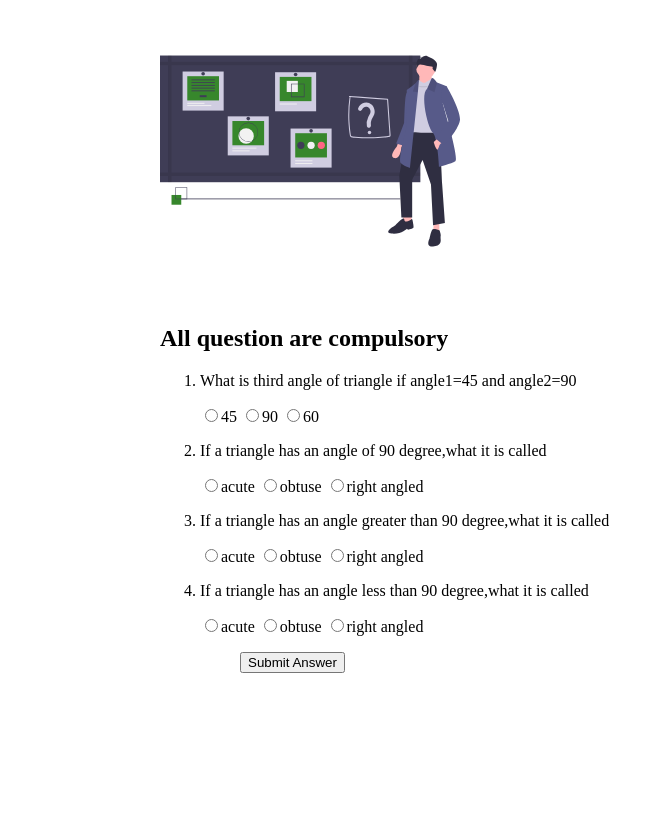
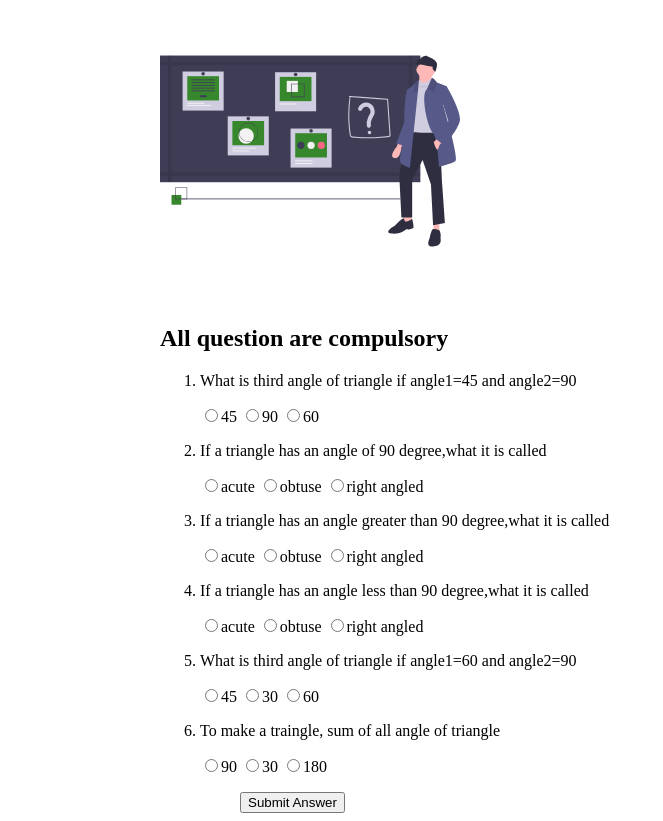
Before and after one commit to arpit01923/mark-12, a plain HTML site: page index.html in a window 1280 px wide. Shown: the part 127-948 px from the top of the page, without its empty margins (292-955 px from the left). Before the commit the page ends 808 px from the top, so only its background shows below. Drawn offline with Linux system fonts and the light colour scheme.

Commit message:
updated2

```diff
--- a/hypotanuse.js
+++ b/hypotanuse.js
@@ -12,8 +12,8 @@ function answer(){
             var a=input1.value;
             var b=input2.value;
             var sum=(a*a)+(b*b);
-            var c=parseInt(Math.sqrt(sum));
-            output.innerText=c;
+            var c=Math.sqrt(sum);
+            output.innerText=c.toFixed(2);
         }
     }
 }
--- a/index.html
+++ b/index.html
@@ -77,6 +77,20 @@
     <label><input type="radio" name="ques4" value="obtuse">obtuse</label>
     <label><input type="radio" name="ques4" value="right angled">right angled</label>
 </div></li>
+
+<li><div class=".c5">
+    <p>What is third angle of triangle if angle1=60 and angle2=90</p>
+    <label><input type="radio" name="ques5" value="45">45</label>
+    <label><input type="radio" name="ques5" value="30">30</label>
+<label><input type="radio" name="ques5" value="60">60</label>
+</div></li>
+
+<li><div class=".c6">
+    <p>To make a traingle, sum of all angle of triangle</p>
+    <label><input type="radio" name="ques6" value="90">90</label>
+    <label><input type="radio" name="ques6" value="30">30</label>
+<label><input type="radio" name="ques6" value="180">180</label>
+</div></li>
 </ol>
     </form>
 
--- a/quiz.js
+++ b/quiz.js
@@ -2,7 +2,7 @@ var quizForm=document.querySelector(".quiz-form")
 var btn=document.querySelector(".submit")
 var output1=document.querySelector(".output")
 
-var correctAns=["45","right angled","obtuse","acute"]
+var correctAns=["45","right angled","obtuse","acute","30","180"]
 
 function clickHandler(){
     var score=0;
```
